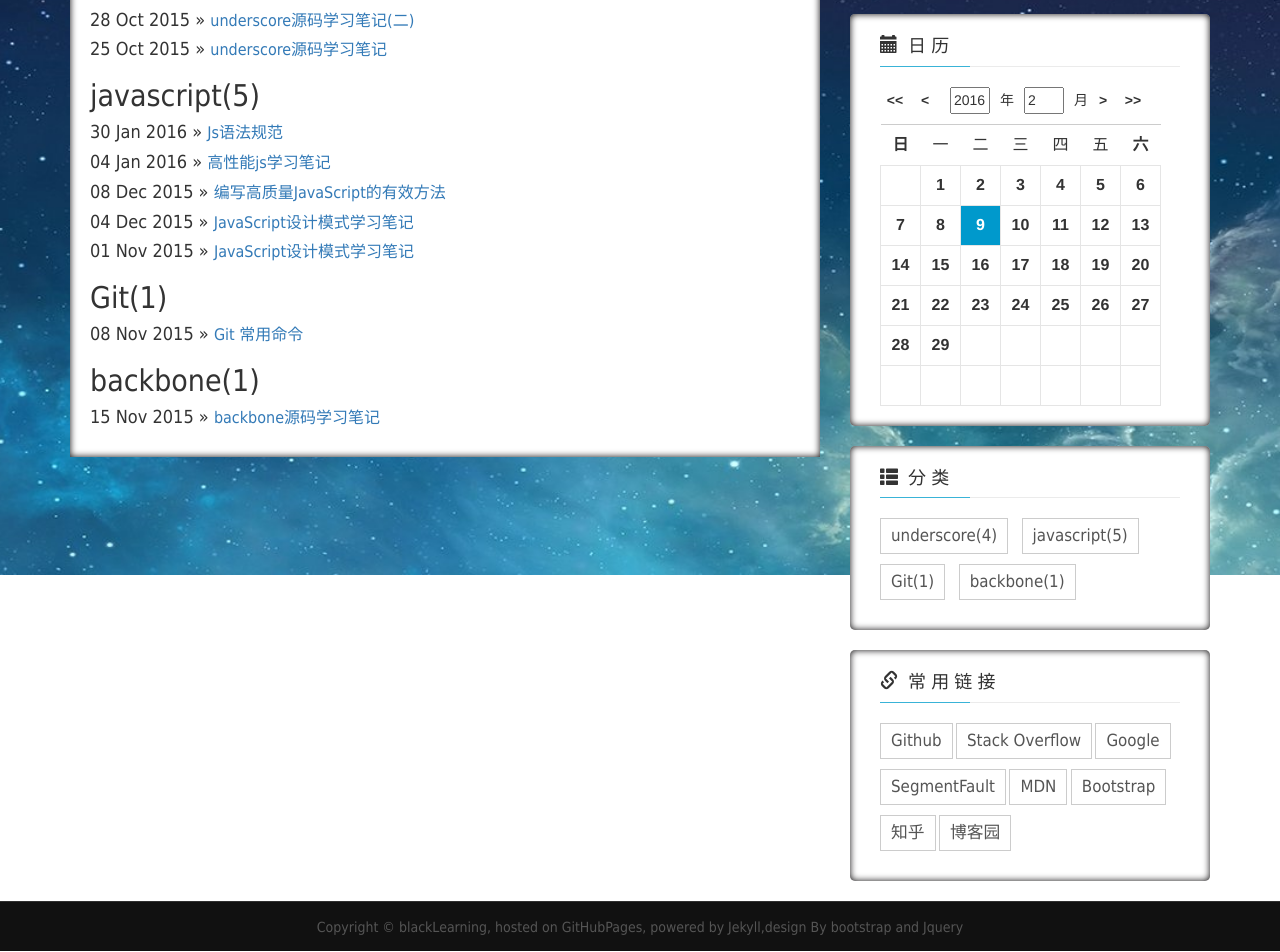
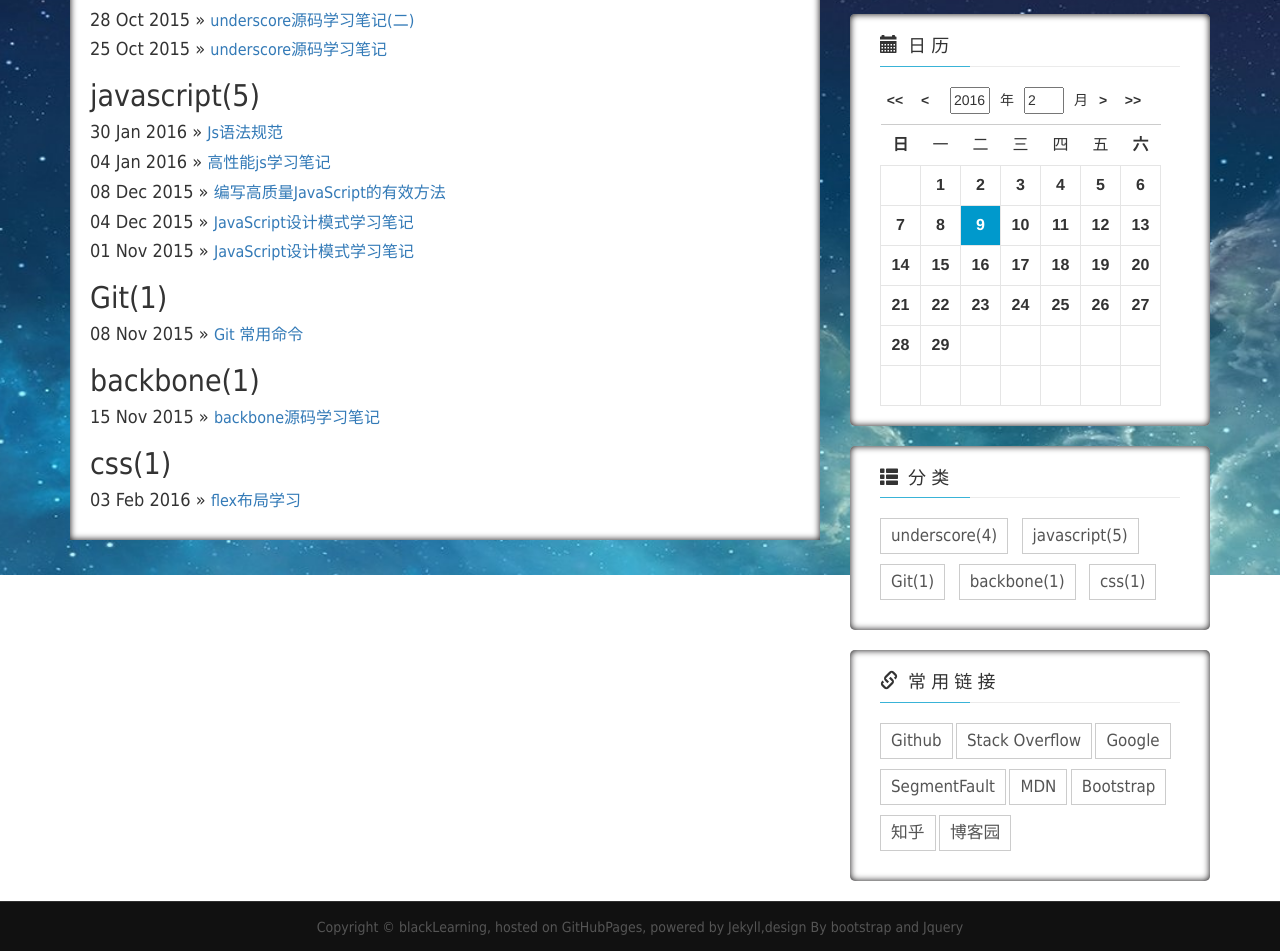
Before and after one commit to Fadingvision/blackLearning.github.io, a Jekyll site: the page built from categories.html, in a window 1280 px wide. Shown: the part 325-1277 px from the top of the page. Built offline with Jekyll 4.4.1, drawn with Linux system fonts in a browser that asks for light colours; Markdown is read by kramdown in place of the engine named in the settings.

Commit message:
Update 2016-02-03-flex.md

```diff
--- a/_posts/2016-02-03-flex.md
+++ b/_posts/2016-02-03-flex.md
@@ -1,3 +1,11 @@
+---
+layout: post
+title:  "flex布局学习"
+date:   2016-02-03 22:29:29 +0800
+category: "css"
+tags: [css]
+---
+
 ### flex布局学习
 
 > 参考阮一峰的flex布局教程：[阮一峰的flex布局教程](http://www.ruanyifeng.com/blog/2015/07/flex-examples.html)
```
